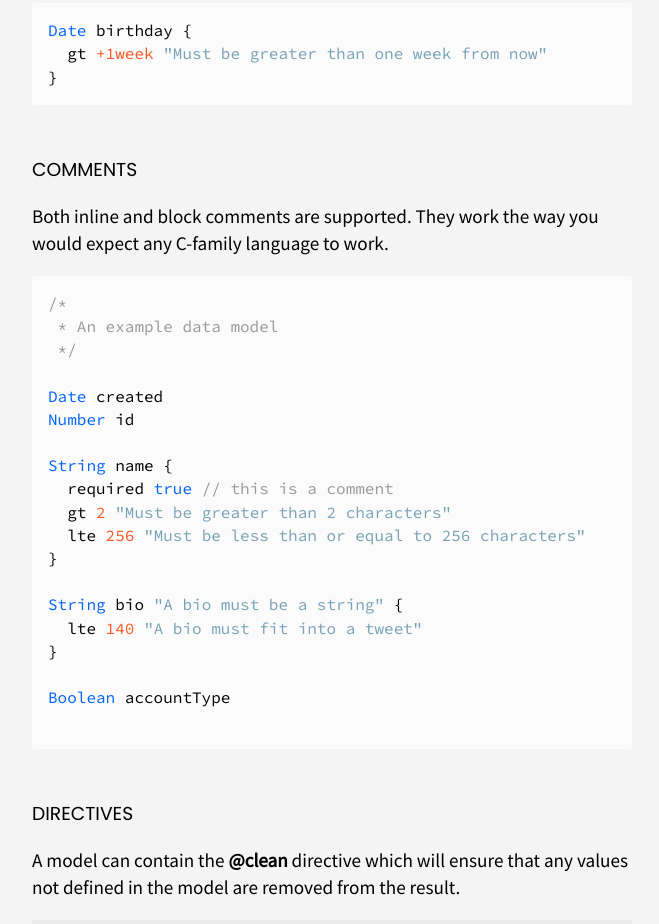
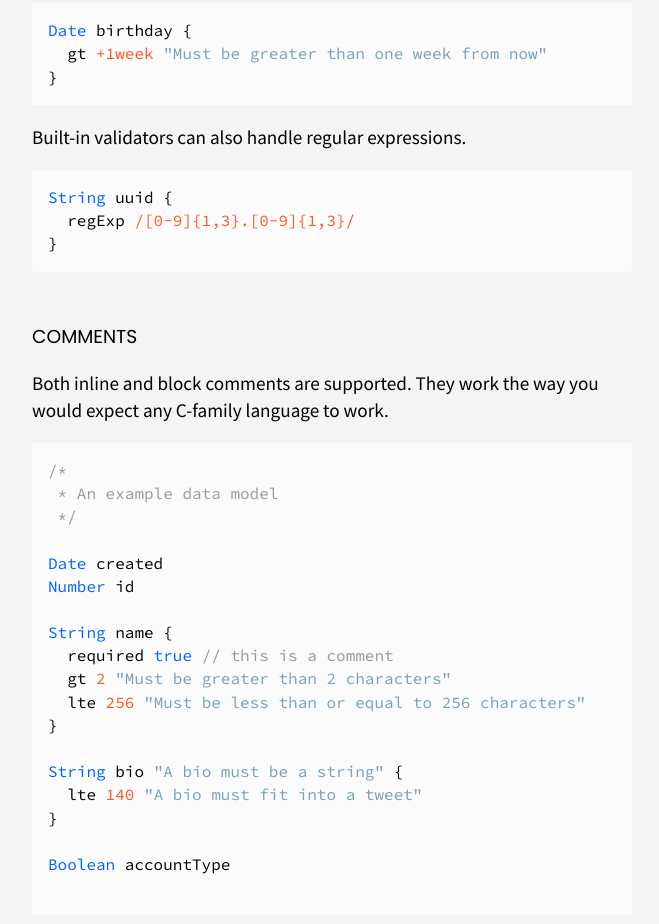
Before and after one commit to voltraco/dml, a website: page docs/index.html in a window 1280 px wide. Shown: the part 1879-2803 px from the top of the page, without its empty margins (160-819 px from the left). Drawn offline with Linux system fonts and the light colour scheme.

Commit message:
update docs

```diff
--- a/docs/index.html
+++ b/docs/index.html
@@ -68,7 +68,11 @@
 <span class="pl-c1">Date</span> birthday {
   gt <span class="pl-n">+1week</span> <span class="pl-s"><span class="pl-pds">"</span>Must be greater than one week from now<span class="pl-pds">"</span></span>
 }</pre>
-
+      <p>Built-in validators can also handle regular expressions.</p>
+      <pre>
+<span class="pl-c1">String</span> uuid {
+  regExp <span class="pl-n">/[0-9]{1,3}.[0-9]{1,3}/</span>
+}</pre>
       <h3>Comments</h3>
       <p>Both inline and block comments are supported. They work the way you
       would expect any C-family language to work.</p>
```
